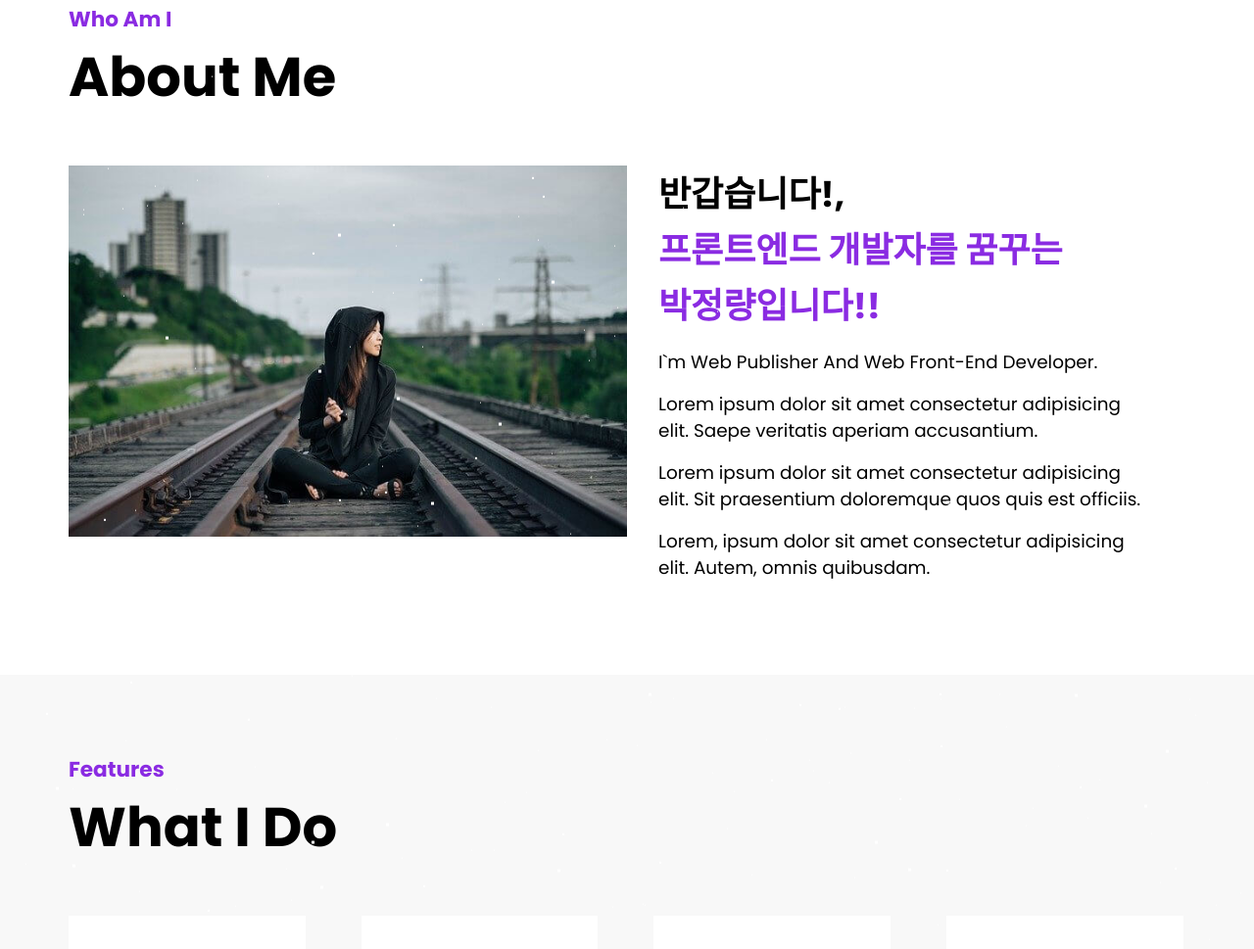
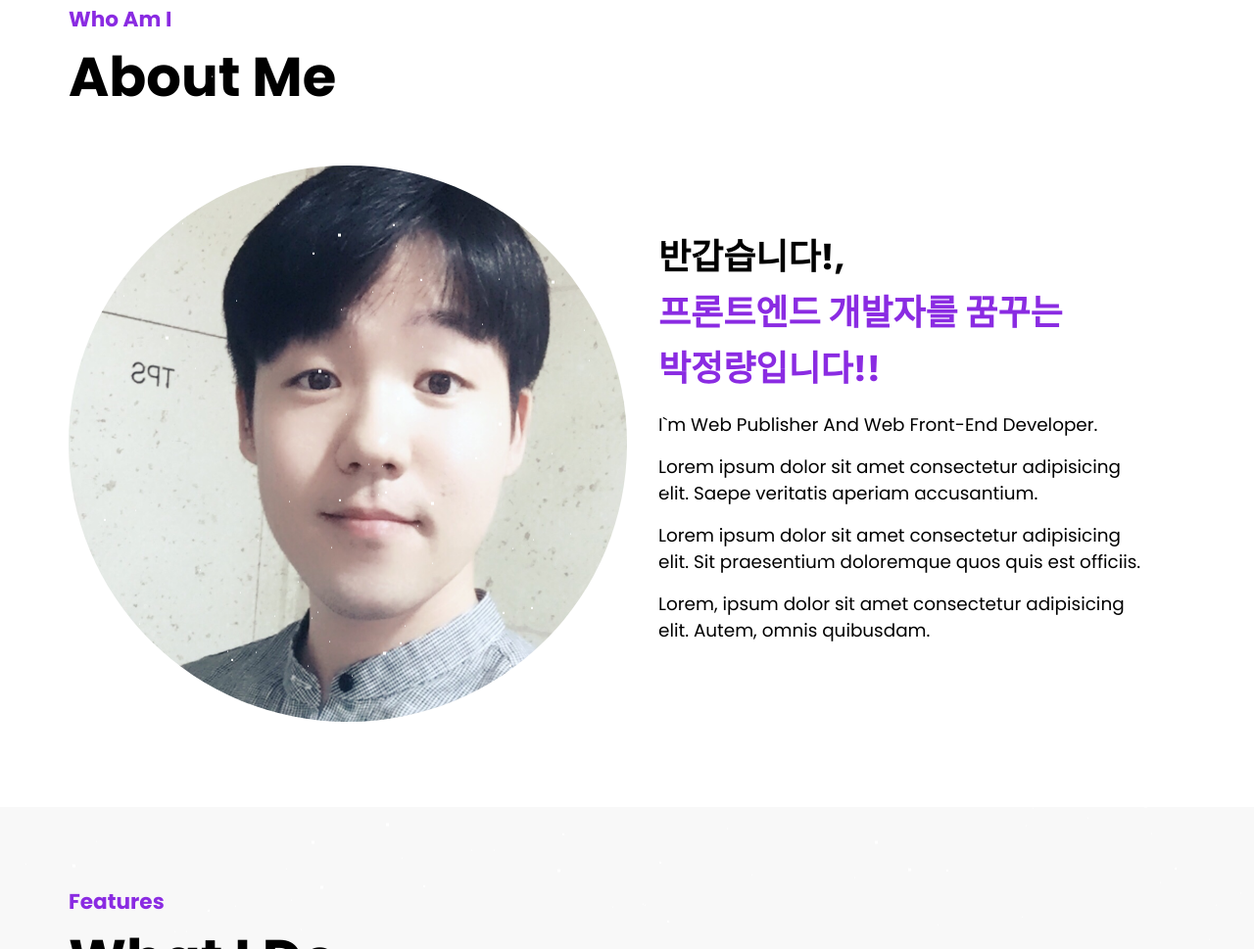
Before and after one commit to wjdfid91/portfolio, a plain HTML site: page index.html in a window 1280 px wide. Shown: the part 877-1846 px from the top of the page at 98% size. Drawn offline with nearby package versions, Linux system fonts and the light colour scheme; animation ran at ten frames a second.

Commit message:
프로필 수정

```diff
--- a/css/style.css
+++ b/css/style.css
@@ -181,7 +181,7 @@ section .about-self .left img {
 section .about-self .right {
   width: 50%;
   float: left;
-  padding: 0 2rem;
+  padding: 4rem 2rem;
 }
 section .about-self .right h3 {
   font-size: 2.25rem;
--- a/index.html
+++ b/index.html
@@ -77,7 +77,7 @@
         </div>
         <div class="about-self">
           <div class="left">
-            <img src="images/me_alone.jpg" alt="" />
+            <img src="./images/profile.png" alt="" style="border-radius: 50%;" />
           </div>
           <div class="right">
             <h3>
```
Also changed, not shown: images/profile.png (added).
